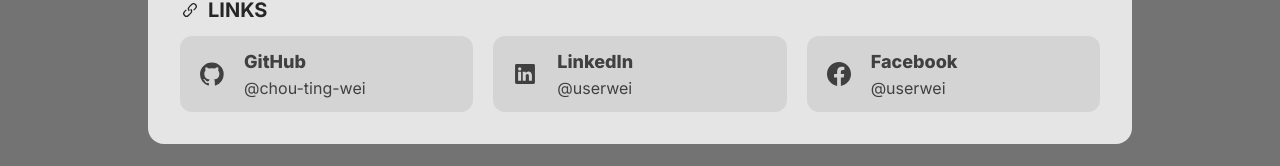
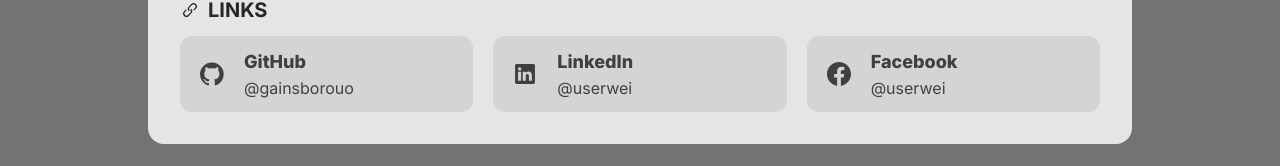
Before and after one commit to gainsborouo/profile-source, a Next.js app: page / in a window 1280 px wide. Shown: the part 614-780 px from the top of the page. Built offline with nearby package versions, Linux system fonts and the light colour scheme.

Commit message:
fix(main): fix github link

```diff
--- a/app/page.tsx
+++ b/app/page.tsx
@@ -82,7 +82,7 @@ export default function Home() {
               </div>
               <div className="grid gap-3 md:gap-4 lg:gap-5 md:grid-cols-2 lg:grid-cols-3">
                 <a
-                  href="https://github.com/chou-ting-wei"
+                  href="https://github.com/gainsborouo"
                   className="bg-neutral-300 hover:bg-neutral-400 active:bg-neutral-500 text-neutral-700 rounded-lg lg:rounded-xl px-5 py-3 flex items-center gap-5"
                 >
                   <svg
@@ -101,7 +101,7 @@ export default function Home() {
                       GitHub
                     </div>
                     <div className="text-xs md:text-xm lg:text-base">
-                      @chou-ting-wei
+                      @gainsborouo
                     </div>
                   </div>
                 </a>
@@ -272,7 +272,7 @@ export default function Home() {
               </div>
               <div className="grid gap-3 md:gap-4 lg:gap-5 md:grid-cols-2 lg:grid-cols-3">
                 <a
-                  href="https://github.com/chou-ting-wei/NYCU_Service-Learning-Nanao"
+                  href="https://github.com/gainsborouo/NYCU_Service-Learning-Nanao"
                   className="bg-neutral-300 hover:bg-neutral-400 active:bg-neutral-500 flex flex-col rounded-lg lg:rounded-xl overflow-hidden"
                 >
                   <div className="relative h-28 md:h-32 lg:h-36">
```
